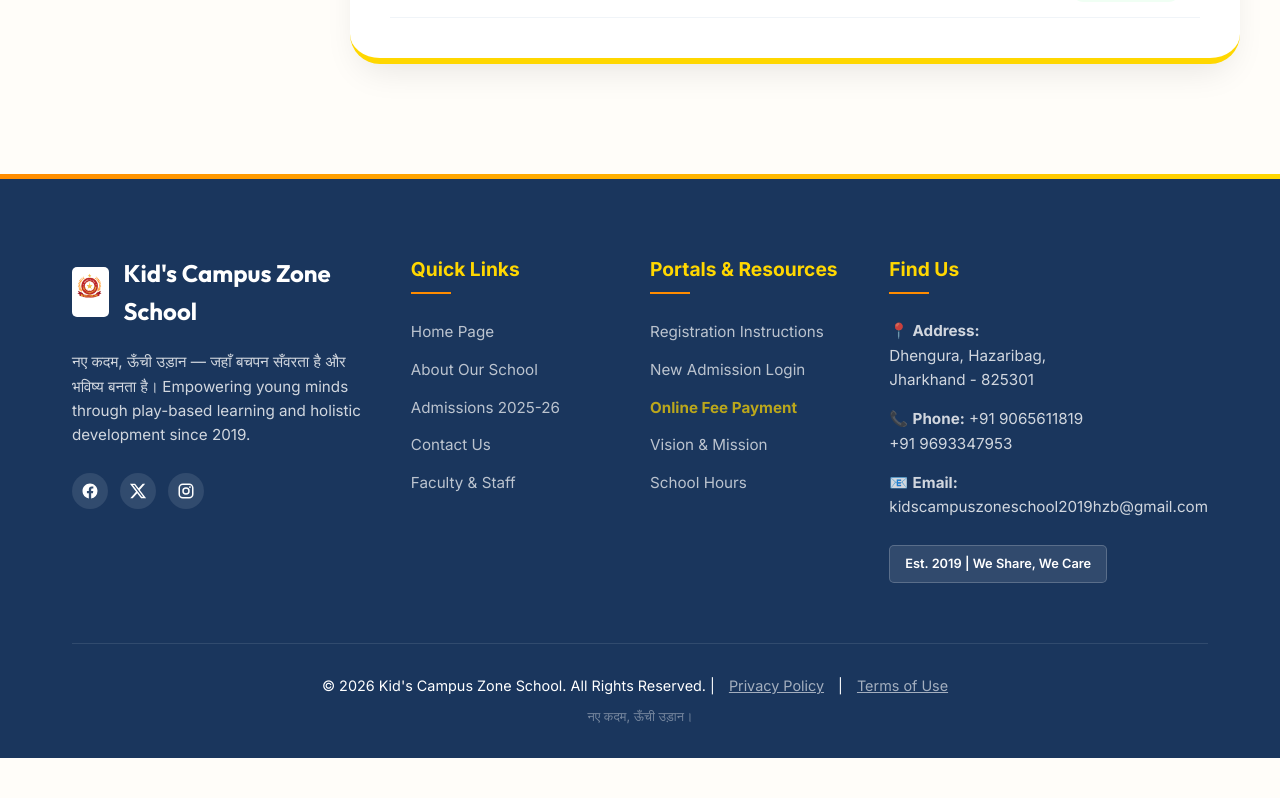
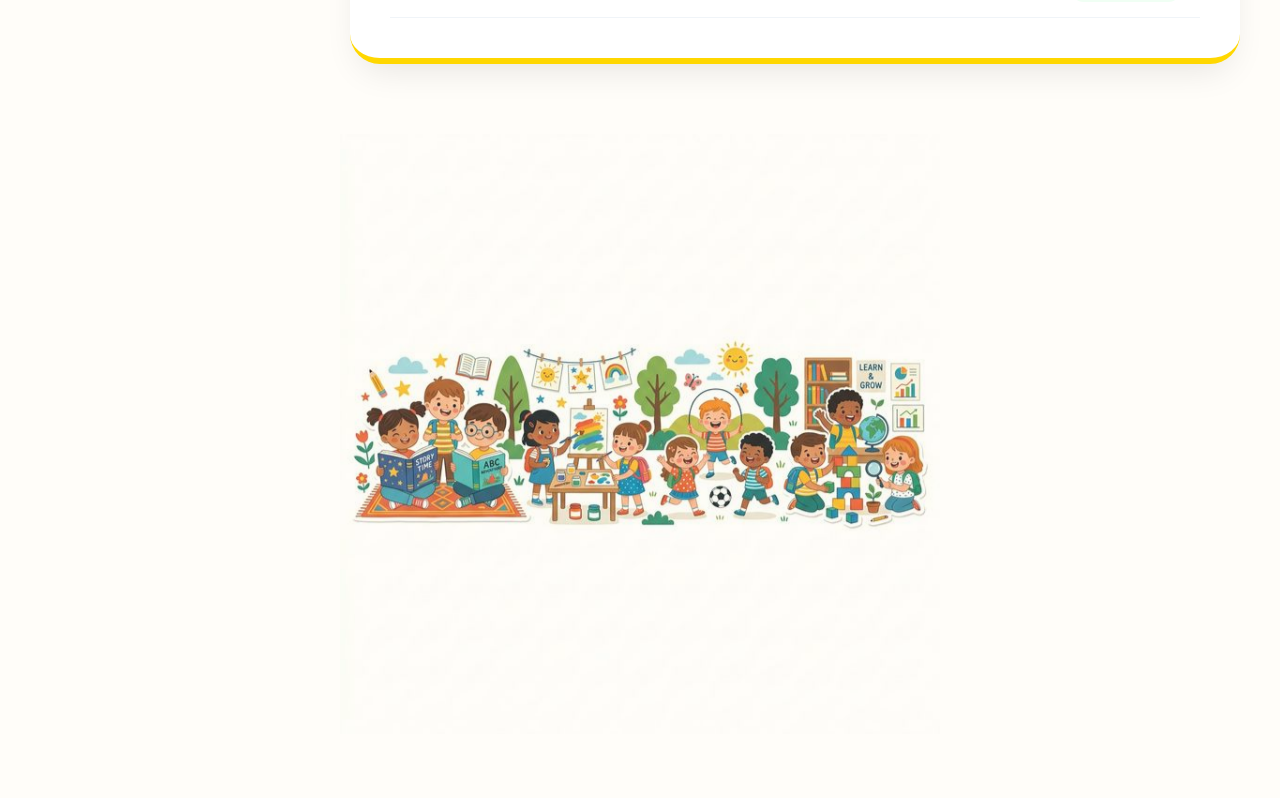
Before and after one commit to RubyGupta-tech/school-website, a React (Vite) app in the folder school-website/: page /fee-dashboard in a window 1280 px wide. Shown: the part 1042-1840 px from the top of the page. Before the commit the page ends 1800 px from the top, so only its background shows below. Built offline with nearby package versions, Linux system fonts and the light colour scheme; no server answers.

Commit message:
Update Fee Dashboard footer sticker to be a colorful illustration of kids playing instead of pencil sketch

```diff
--- a/school-website/src/pages/FeeDashboard.jsx
+++ b/school-website/src/pages/FeeDashboard.jsx
@@ -166,6 +166,9 @@
           </div>
         </div>
       )}
+
+      {/* Decorative footer sticker */}
+      <img src="/kids-sticker.png" alt="Happy Kids Drawing" style={{ width: '100%', maxWidth: '600px', margin: '40px auto 0', display: 'block', opacity: '0.9', mixBlendMode: 'multiply' }} />
     </div>
   );
 }
```
Also changed, not shown: school-website/public/kids-sticker.png (added), school-website/public/school-pattern-bg.png (added).
